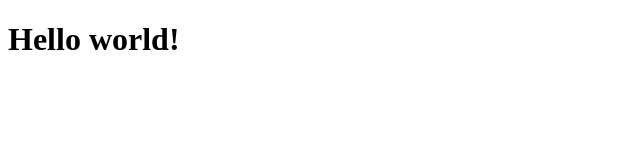
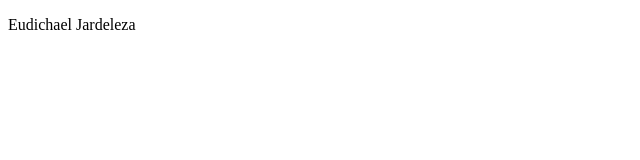
Before and after one commit to kaelcodez/my-profile, a plain HTML site: page index.html in a window 1280 px wide. Shown: the whole page, without its empty margins (0-640 px from the left). Drawn offline with Linux system fonts and the light colour scheme.

Commit message:
Update index.html

```diff
--- a/index.html
+++ b/index.html
@@ -7,6 +7,10 @@
     <title>My Profile</title>
 </head>
 <body>
-    <h1>Hello world!</h1>
+    <header>
+        <div class="name">
+            <p class="my-name">Eudichael Jardeleza</p>
+        </div>
+    </header>
 </body>
 </html>
```
